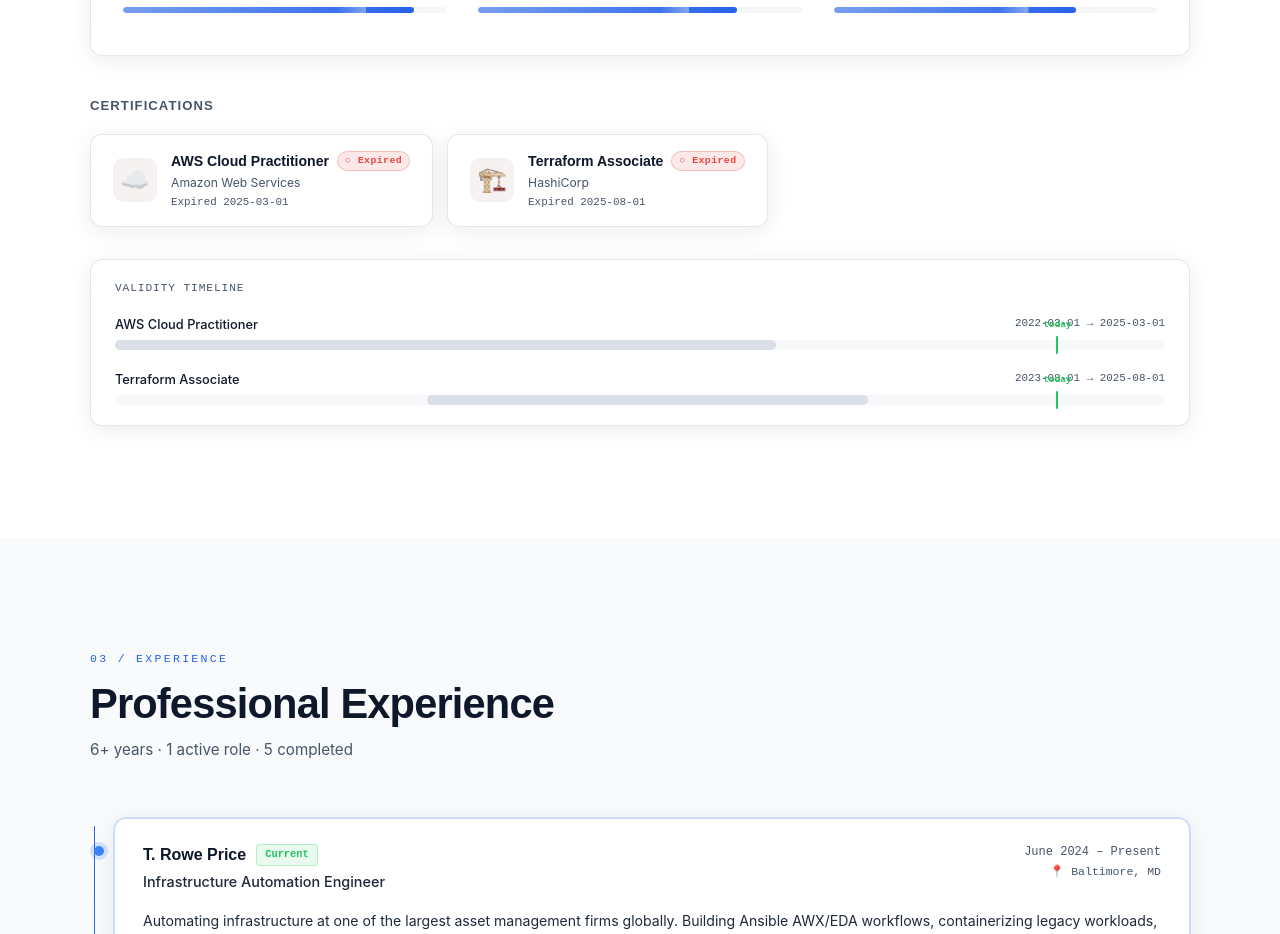
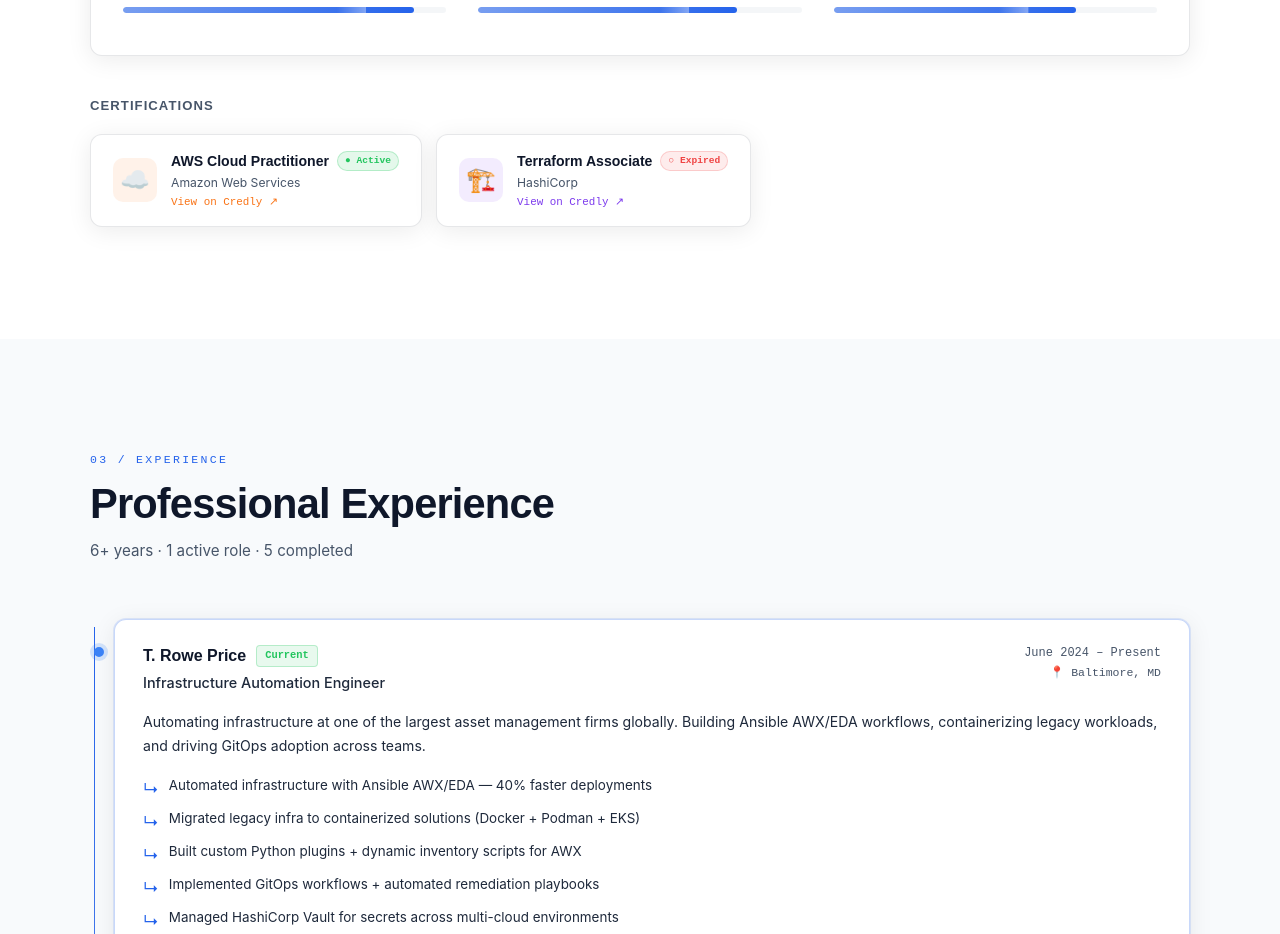
Before and after one commit to skmahankali/sai-krishna-mahankali, a React (Vite) app: page / in a window 1280 px wide. Shown: the part 2180-3114 px from the top of the page. Built offline with nearby package versions, Linux system fonts and the light colour scheme.

Commit message:
fix: correct cert dates, restore original card design, active/expired badge only

```diff
--- a/src/components/Skills.tsx
+++ b/src/components/Skills.tsx
@@ -86,8 +86,7 @@ const CERTS = [
     icon: '☁️',
     color: '#f97316',
     href: 'https://www.credly.com/badges/3bf8c52c-d06c-4af5-bd3c-10a58eddcc80',
-    issued: '2022-03-01',   // TODO: replace with your actual issued date
-    expires: '2025-03-01',  // TODO: replace with your actual expiry date
+    expires: '2026-08-16',
   },
   {
     label: 'Terraform Associate',
@@ -95,8 +94,7 @@ const CERTS = [
     icon: '🏗️',
     color: '#7c3aed',
     href: 'https://www.credly.com/badges/4a6c520e-7270-4d2d-bc73-5779555213f5',
-    issued: '2023-08-01',   // TODO: replace with your actual issued date
-    expires: '2025-08-01',  // TODO: replace with your actual expiry date
+    expires: '2025-11-12',
   },
 ]
 
@@ -197,8 +195,7 @@ export default function Skills() {
             Certifications
           </p>
 
-          {/* Cert cards */}
-          <div style={{ display: 'flex', flexWrap: 'wrap', gap: 14, marginBottom: 32 }}>
+          <div style={{ display: 'flex', flexWrap: 'wrap', gap: 14 }}>
             {CERTS.map(cert => {
               const active = new Date(cert.expires) > new Date()
               return (
@@ -218,10 +215,9 @@ export default function Skills() {
                     gap: 14,
                     transition: 'all 0.2s',
                     boxShadow: theme.shadow,
-                    opacity: active ? 1 : 0.7,
                   }}
                   onMouseEnter={e => {
-                    (e.currentTarget as HTMLElement).style.borderColor = active ? cert.color : '#ef4444'
+                    (e.currentTarget as HTMLElement).style.borderColor = cert.color
                     ;(e.currentTarget as HTMLElement).style.transform = 'translateY(-2px)'
                   }}
                   onMouseLeave={e => {
@@ -231,10 +227,9 @@ export default function Skills() {
                 >
                   <div style={{
                     width: 44, height: 44, borderRadius: 10, flexShrink: 0,
-                    background: active ? `${cert.color}18` : 'rgba(239,68,68,0.08)',
+                    background: `${cert.color}18`,
                     display: 'flex', alignItems: 'center', justifyContent: 'center',
                     fontSize: '1.5rem',
-                    filter: active ? 'none' : 'grayscale(60%)',
                   }}>
                     {cert.icon}
                   </div>
@@ -243,90 +238,19 @@ export default function Skills() {
                       <p style={{ fontFamily: "'Plus Jakarta Sans',sans-serif", fontWeight: 700, fontSize: '0.88rem', color: theme.text }}>{cert.label}</p>
                       <span style={{
                         fontFamily: "'JetBrains Mono',monospace",
-                        fontSize: '0.62rem', fontWeight: 600,
+                        fontSize: '0.6rem', fontWeight: 600,
                         padding: '2px 7px', borderRadius: 100,
-                        background: active ? 'rgba(34,197,94,0.12)' : 'rgba(239,68,68,0.12)',
+                        background: active ? 'rgba(34,197,94,0.12)' : 'rgba(239,68,68,0.1)',
                         color: active ? '#22c55e' : '#ef4444',
-                        border: `1px solid ${active ? 'rgba(34,197,94,0.25)' : 'rgba(239,68,68,0.25)'}`,
-                        letterSpacing: '0.04em',
+                        border: `1px solid ${active ? 'rgba(34,197,94,0.25)' : 'rgba(239,68,68,0.2)'}`,
                       }}>
                         {active ? '● Active' : '○ Expired'}
                       </span>
                     </div>
                     <p style={{ fontFamily: "'Inter',sans-serif", fontSize: '0.76rem', color: theme.textMuted }}>{cert.issuer}</p>
-                    <p style={{ fontFamily: "'JetBrains Mono',monospace", fontSize: '0.68rem', color: active ? cert.color : theme.textMuted, marginTop: 2 }}>
-                      {active ? 'View on Credly ↗' : `Expired ${cert.expires}`}
-                    </p>
+                    <p style={{ fontFamily: "'JetBrains Mono',monospace", fontSize: '0.68rem', color: cert.color, marginTop: 2 }}>View on Credly ↗</p>
                   </div>
                 </motion.a>
-              )
-            })}
-          </div>
-
-          {/* Timeline */}
-          <div style={{ ...card, padding: '20px 24px', boxShadow: theme.shadow }}>
-            <p style={{ fontFamily: "'JetBrains Mono',monospace", fontSize: '0.7rem', color: theme.textMuted, letterSpacing: '0.08em', textTransform: 'uppercase', marginBottom: 18 }}>
-              Validity Timeline
-            </p>
-            {CERTS.map((cert, ci) => {
-              const issuedMs = new Date(cert.issued).getTime()
-              const expiresMs = new Date(cert.expires).getTime()
-              const nowMs = Date.now()
-              const active = expiresMs > nowMs
-
-              // range spans from earliest issued to latest expires across all certs
-              const allStart = Math.min(...CERTS.map(c => new Date(c.issued).getTime()))
-              const allEnd = Math.max(...CERTS.map(c => new Date(c.expires).getTime()), nowMs + 1000 * 60 * 60 * 24 * 180)
-              const span = allEnd - allStart
-
-              const barLeft = ((issuedMs - allStart) / span) * 100
-              const barWidth = ((expiresMs - issuedMs) / span) * 100
-              const todayLeft = ((nowMs - allStart) / span) * 100
-
-              return (
-                <div key={cert.label} style={{ marginBottom: ci < CERTS.length - 1 ? 20 : 0 }}>
-                  <div style={{ display: 'flex', justifyContent: 'space-between', marginBottom: 6 }}>
-                    <span style={{ fontFamily: "'Inter',sans-serif", fontSize: '0.8rem', color: theme.text, fontWeight: 500 }}>
-                      {cert.label}
-                    </span>
-                    <span style={{ fontFamily: "'JetBrains Mono',monospace", fontSize: '0.68rem', color: theme.textMuted }}>
-                      {cert.issued} → {cert.expires}
-                    </span>
-                  </div>
-                  <div style={{ position: 'relative', height: 10, background: 'rgba(148,163,184,0.08)', borderRadius: 6, overflow: 'visible' }}>
-                    {/* Cert bar */}
-                    <div style={{
-                      position: 'absolute',
-                      left: `${barLeft}%`,
-                      width: `${barWidth}%`,
-                      height: '100%',
-                      borderRadius: 6,
-                      background: active
-                        ? `linear-gradient(90deg, ${cert.color}99, ${cert.color})`
-                        : 'rgba(148,163,184,0.3)',
-                    }} />
-                    {/* Today marker */}
-                    {todayLeft >= 0 && todayLeft <= 100 && (
-                      <div style={{
-                        position: 'absolute',
-                        left: `${todayLeft}%`,
-                        top: -4, bottom: -4,
-                        width: 2,
-                        background: '#22c55e',
-                        borderRadius: 2,
-                        zIndex: 1,
-                      }}>
-                        <div style={{
-                          position: 'absolute', top: -18, left: '50%', transform: 'translateX(-50%)',
-                          fontFamily: "'JetBrains Mono',monospace", fontSize: '0.58rem', color: '#22c55e',
-                          whiteSpace: 'nowrap', fontWeight: 600,
-                        }}>
-                          today
-                        </div>
-                      </div>
-                    )}
-                  </div>
-                </div>
               )
             })}
           </div>
```
